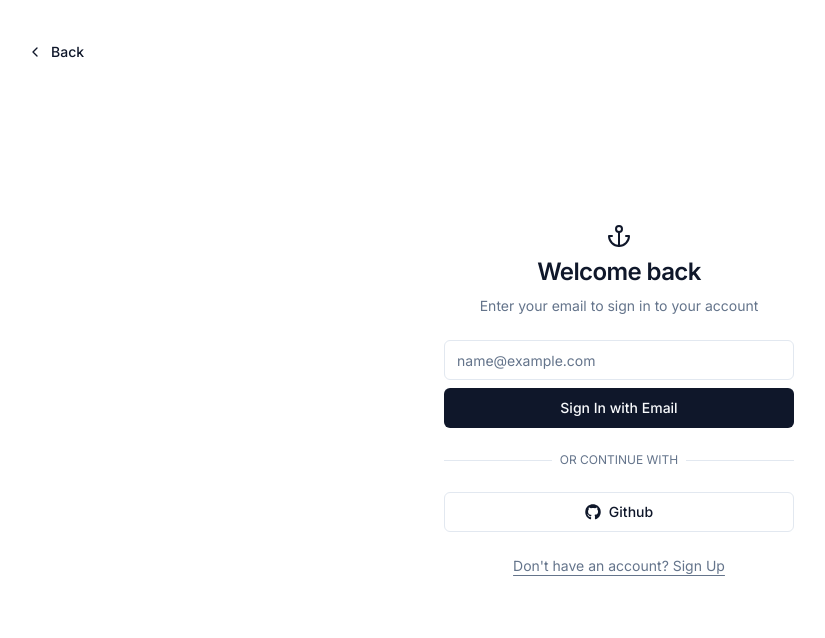
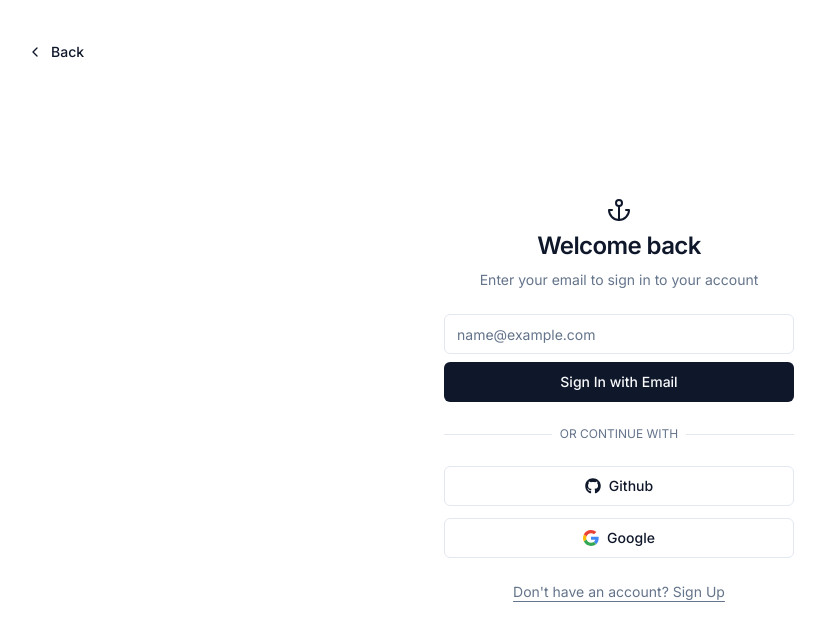
Before and after one commit to ManishBisht777/codetips, a Next.js app: page /login in a window 1280 px wide. Shown: the top 638 px of the page, without its empty margins (21-846 px from the left). Built offline with nearby package versions, Linux system fonts and the light colour scheme.

Commit message:
feat: google auth

```diff
--- a/components/icons.tsx
+++ b/components/icons.tsx
@@ -87,6 +87,37 @@ export const Icons = {
       ></path>
     </svg>
   ),
+  google: ({ ...props }: LucideProps) => (
+    <svg
+      version="1.1"
+      xmlns="http://www.w3.org/2000/svg"
+      width="48px"
+      height="48px"
+      viewBox="0 0 48 48"
+      className="abcRioButtonSvg"
+      {...props}
+    >
+      <g>
+        <path
+          fill="#EA4335"
+          d="M24 9.5c3.54 0 6.71 1.22 9.21 3.6l6.85-6.85C35.9 2.38 30.47 0 24 0 14.62 0 6.51 5.38 2.56 13.22l7.98 6.19C12.43 13.72 17.74 9.5 24 9.5z"
+        ></path>
+        <path
+          fill="#4285F4"
+          d="M46.98 24.55c0-1.57-.15-3.09-.38-4.55H24v9.02h12.94c-.58 2.96-2.26 5.48-4.78 7.18l7.73 6c4.51-4.18 7.09-10.36 7.09-17.65z"
+        ></path>
+        <path
+          fill="#FBBC05"
+          d="M10.53 28.59c-.48-1.45-.76-2.99-.76-4.59s.27-3.14.76-4.59l-7.98-6.19C.92 16.46 0 20.12 0 24c0 3.88.92 7.54 2.56 10.78l7.97-6.19z"
+        ></path>
+        <path
+          fill="#34A853"
+          d="M24 48c6.48 0 11.93-2.13 15.89-5.81l-7.73-6c-2.15 1.45-4.92 2.3-8.16 2.3-6.26 0-11.57-4.22-13.47-9.91l-7.98 6.19C6.51 42.62 14.62 48 24 48z"
+        ></path>
+        <path fill="none" d="M0 0h48v48H0z"></path>
+      </g>
+    </svg>
+  ),
   twitter: Twitter,
   check: Check,
 };
--- a/components/user-auth-form.tsx
+++ b/components/user-auth-form.tsx
@@ -10,6 +10,7 @@ import { zodResolver } from "@hookform/resolvers/zod";
 import { userAuthSchema } from "@/lib/validation/auth";
 import z from "zod";
 import { signIn } from "next-auth/react";
+import { useToast } from "./ui/use-toast";
 
 interface UserAuthFormProps extends React.HTMLAttributes<HTMLDivElement> {}
 
@@ -18,6 +19,9 @@ type FormData = z.infer<typeof userAuthSchema>;
 export function UserAuthForm({ className, ...props }: UserAuthFormProps) {
   const [isLoading, setIsLoading] = React.useState<boolean>(false);
   const [isGitHubLoading, setIsGitHubLoading] = React.useState<boolean>(false);
+  const [isGoogleLoading, setIsGoogleLoading] = React.useState<boolean>(false);
+
+  const { toast } = useToast();
 
   const {
     register,
@@ -31,6 +35,11 @@ export function UserAuthForm({ className, ...props }: UserAuthFormProps) {
     setIsLoading(true);
 
     console.log(data);
+
+    toast({
+      title: "Status pending",
+      description: "This Feature is till in developemnet",
+    });
 
     setIsLoading(false);
   }
@@ -91,6 +100,22 @@ export function UserAuthForm({ className, ...props }: UserAuthFormProps) {
         )}{" "}
         Github
       </button>
+      <button
+        type="button"
+        className={cn(buttonVariants({ variant: "outline" }), "-mt-3")}
+        onClick={() => {
+          setIsGoogleLoading(true);
+          signIn("google");
+        }}
+        disabled={isLoading || isGoogleLoading}
+      >
+        {isGoogleLoading ? (
+          <Icons.spinner className="mr-2 h-4 w-4 animate-spin" />
+        ) : (
+          <Icons.google className="mr-2 h-4 w-4" />
+        )}{" "}
+        Google
+      </button>
     </div>
   );
 }
--- a/lib/auth.ts
+++ b/lib/auth.ts
@@ -1,5 +1,6 @@
 import { NextAuthOptions } from "next-auth";
 import GithubProvider from "next-auth/providers/github";
+import GoogleProvider from "next-auth/providers/google";
 import { PrismaAdapter } from "@next-auth/prisma-adapter";
 import { prisma } from "./db";
 
@@ -15,6 +16,10 @@ export const authOptions: NextAuthOptions = {
     GithubProvider({
       clientId: process.env.GITHUB_ID as string,
       clientSecret: process.env.GITHUB_SECRET as string,
+    }),
+    GoogleProvider({
+      clientId: process.env.GOOGLE_ID as string,
+      clientSecret: process.env.GOOGLE_SECRET as string,
     }),
   ],
   callbacks: {
```
